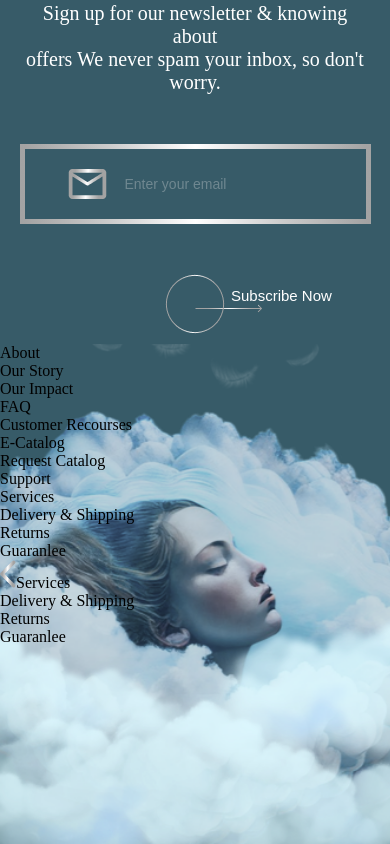
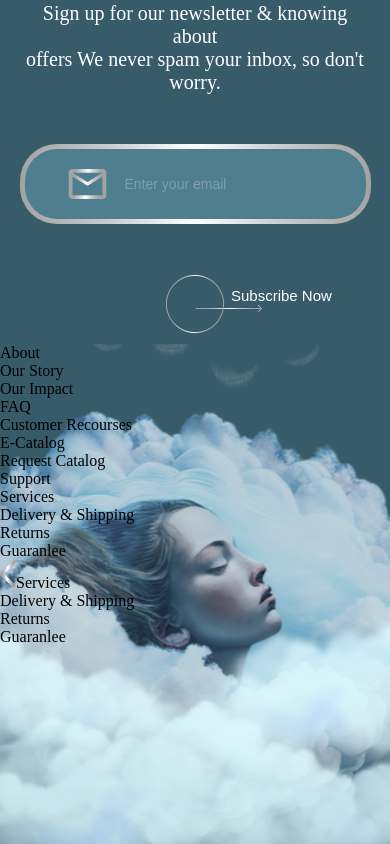
Before and after one commit to KiwiScreams/Bed-Linen-Online-Shop, a React (Vite) app: page / in a window 390 px wide. Shown: the part 2600-3444 px from the top of the page. Built offline with nearby package versions, Linux system fonts and the light colour scheme.

Commit message:
fix border gradient

```diff
--- a/src/components/subscribe panel/SubscribePanel.css
+++ b/src/components/subscribe panel/SubscribePanel.css
@@ -36,22 +36,25 @@
 .subscribe-section .input-container input
 {
   width: 100%;
-    background-color: transparent;
   border: 5px solid transparent;
   height: 80px;
   padding-left: 120px;
-    border-image: linear-gradient(to right, #A3A3A3, #CCCCCC, #FFFFFF, #CCCCCC, #A3A3A3)1;
+  color: var(--white-clr);
+  background: linear-gradient(
+        to right,
+        var(--medium-blue-clr),
+        var(--medium-blue-clr)
+      )
+      padding-box,
+    linear-gradient(to right, #a3a3a3, #cccccc, #ffffff, #cccccc, #a3a3a3)
+      border-box;
+  border-radius: 37px;
 }
 .subscribe-section .input-container input::placeholder,
 .subscribe-section .input-container input
 {
   font-size: 24px;
   color: #e6e6e652;
-}
-.subscribe-section .input-container input
-{
-    color: var(--white-clr);
-    background-color: var(--medium-blue-clr);
 }
 .subscribe-section button
 {
@@ -123,6 +126,14 @@
     border: 5px solid transparent;
     height: 80px;
     padding-left: 100px;
-        border-image: linear-gradient(to right, #A3A3A3, #CCCCCC, #FFFFFF, #CCCCCC, #A3A3A3)1;
+    border-image: linear-gradient(
+        to right,
+        #a3a3a3,
+        #cccccc,
+        #ffffff,
+        #cccccc,
+        #a3a3a3
+      )
+      1;
   }
 }
```
Lines whose indentation alone changed are shown as unchanged.
